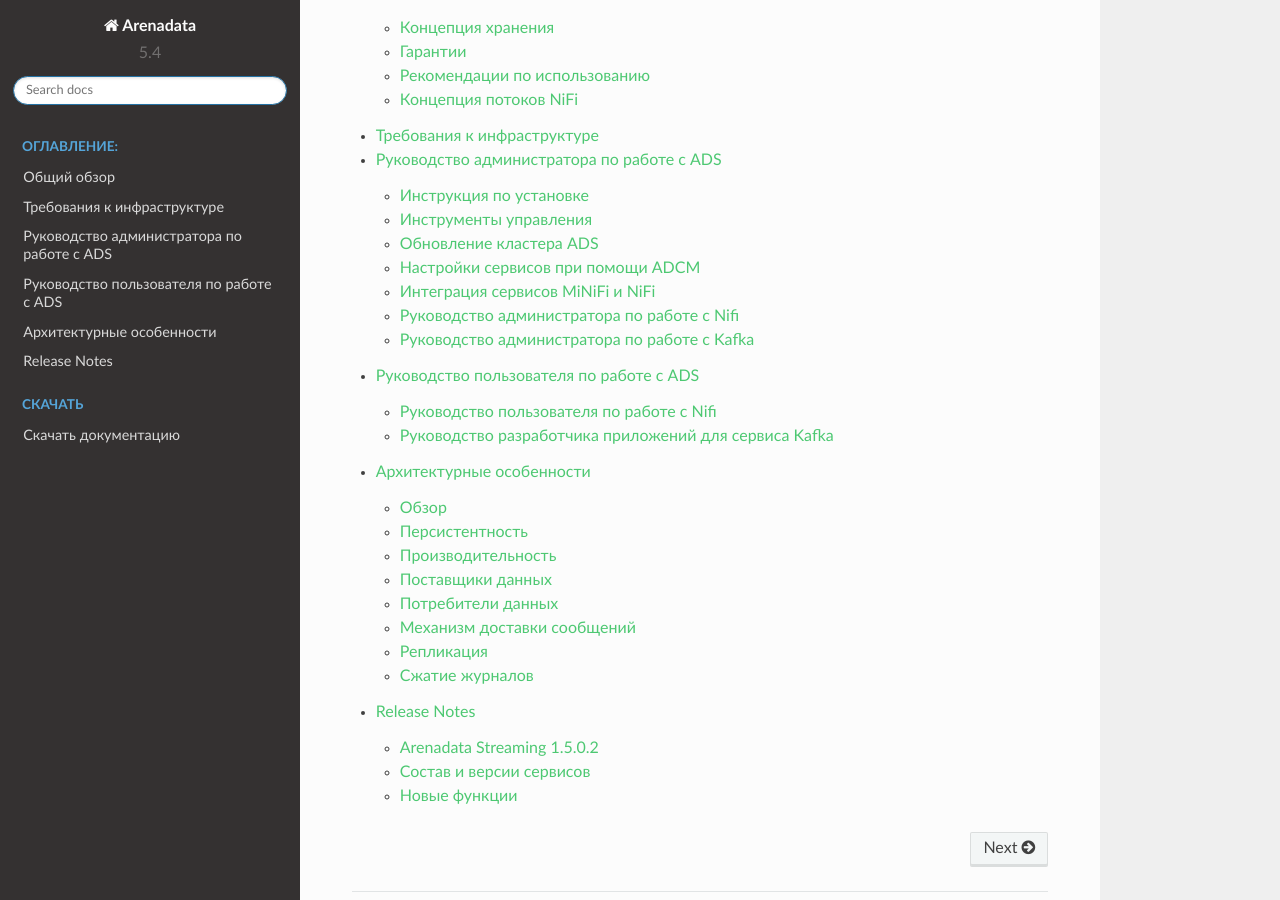
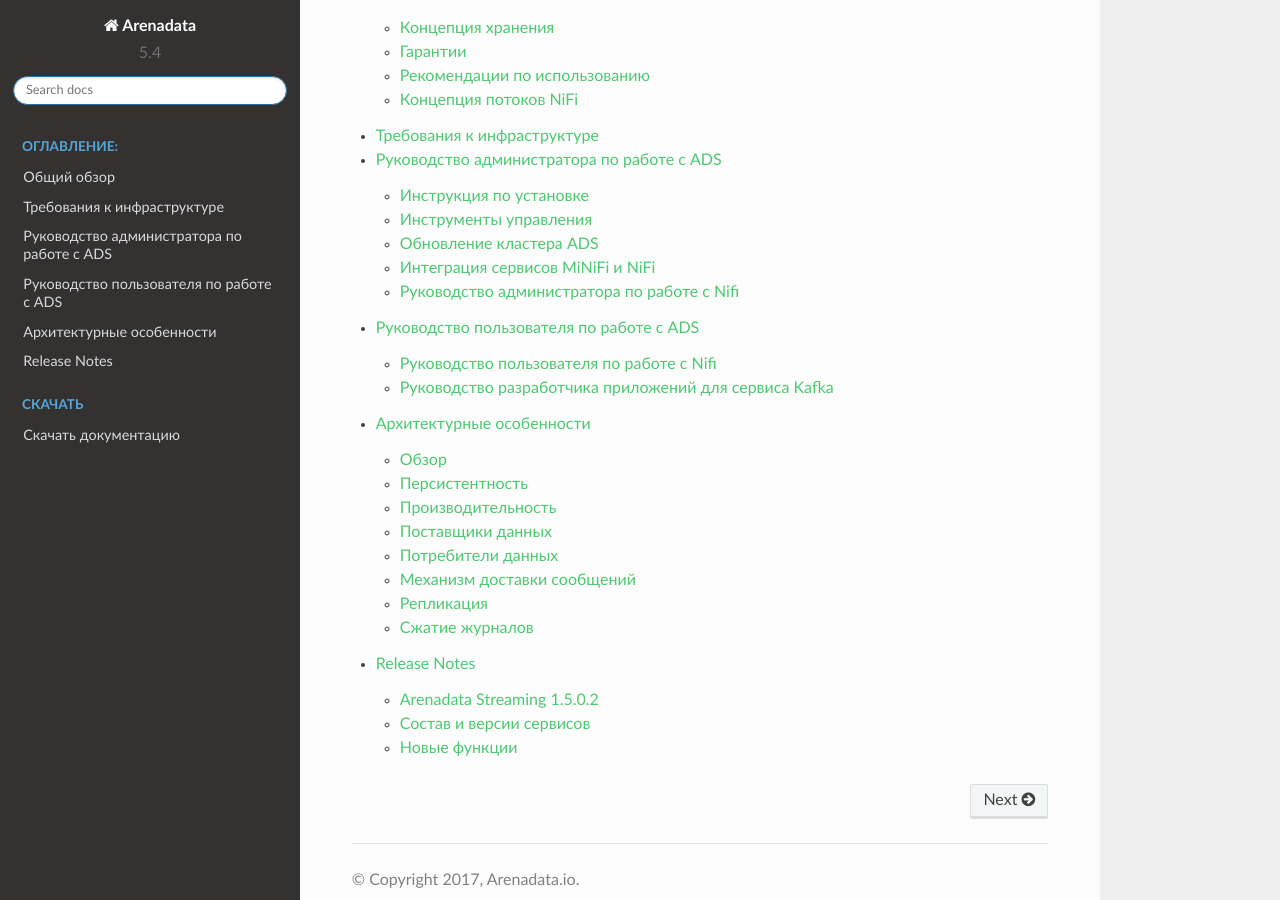
Before and after one commit to arenadata/docs_ads, a Sphinx documentation site: the page built from source/index.rst, in a window 1280 px wide and 900 px high, scrolled down 2534 px. Built offline with Sphinx 7.4.7 and the Read the Docs theme 2.0.0, drawn with Linux system fonts in a browser that asks for light colours; pages that are not in the unit, such as notebooks, are missing from menus.

Commit message:
Revert "Install Config Root Change"
This reverts commit bfc9f802a3797e755320ad45c77d5cc788ba7307.

```diff
--- a/source/OperationGuide/index.rst
+++ b/source/OperationGuide/index.rst
@@ -16,7 +16,7 @@
    Install/index
    Install/manage_tools/index
    Install/manage_tools/upgrade
-   ../Config/ADCM
+   ./Config/ADCM
    ../MiNiFi/index
    ../AdminNIFI/index
-   ../Config/index
+   ./Config/index
```
